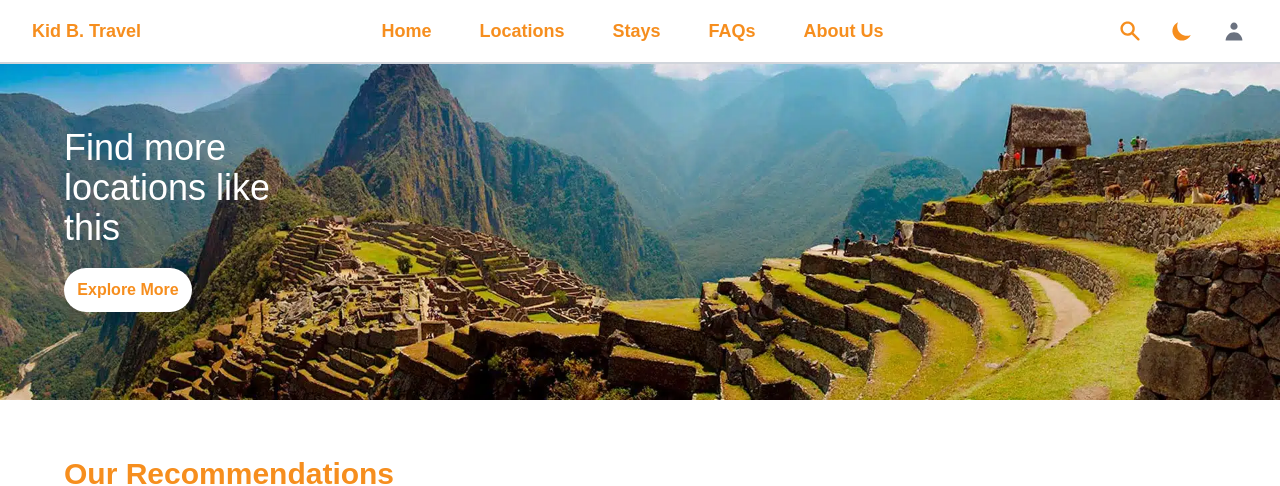
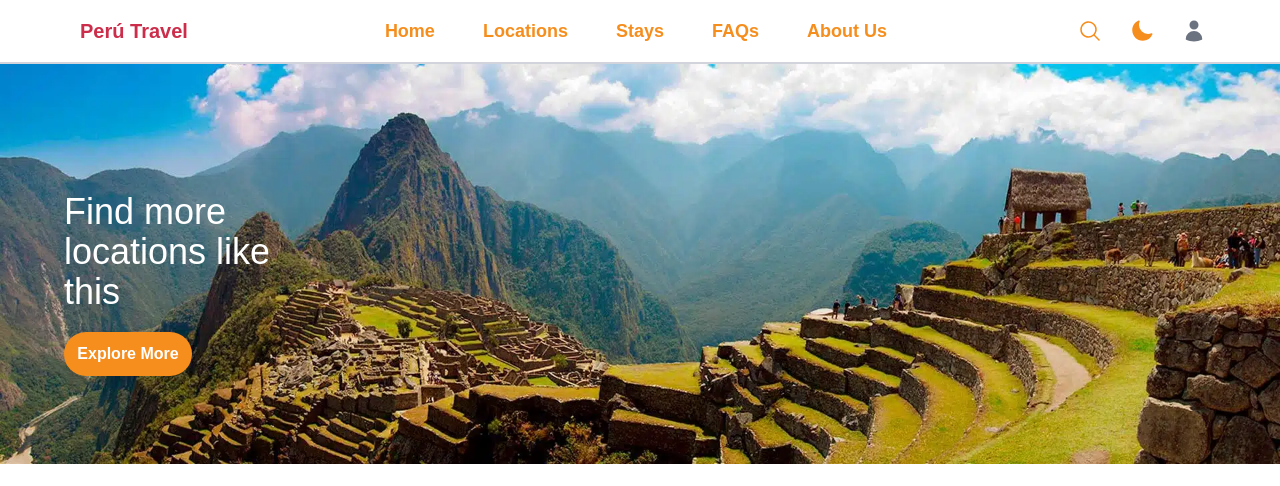
Before and after one commit to gatodemontecristo/travel-project, a React (Vite) app: page / in a window 1280 px wide. Shown: the top 486 px of the page. Built offline with nearby package versions, Linux system fonts and the light colour scheme.

Commit message:
Nav agregado

```diff
--- a/package.json
+++ b/package.json
@@ -10,6 +10,7 @@
     "preview": "vite preview"
   },
   "dependencies": {
+    "@heroicons/react": "^2.1.3",
     "react": "^18.2.0",
     "react-dom": "^18.2.0",
     "uuid": "^9.0.1"
--- a/src/components/Banner.tsx
+++ b/src/components/Banner.tsx
@@ -10,8 +10,8 @@ export const Banner = ({buttonText,titleText,imgPath}:BannerProps) => {
     <div className="w-full h-full bg-cover bg-center">
       <div className="w-1/5 absolute mt-32 mx-16 flex flex-col gap-5">
         <h2 className="text-4xl text-white font-normal">{titleText}</h2>
-        <button className="w-2/4 min-w-24 max-w-44 h-11 rounded-full text-primary font-bold shadow-lg bg-white transition-all duration-300 ease-in-out
-        hover:bg-primary hover:text-white transform hover:-translate-y-1 hover:scale-110">
+        <button className="w-2/4 min-w-24 max-w-44 h-11 rounded-full text-white font-bold shadow-lg bg-primary transition-all duration-300 ease-in-out
+        hover:bg-white hover:text-primary transform hover:-translate-y-1 hover:scale-110">
           {buttonText}
         </button>
       </div>
--- a/src/pages/App.tsx
+++ b/src/pages/App.tsx
@@ -1,3 +1,4 @@
+import { useEffect } from "react";
 import {
   Banner,
   Card,
@@ -9,15 +10,34 @@ import {
 } from "../components";
 import { FAQData, footerData, recomendacionesData } from "../data";
 import { v4 as uuidv4 } from "uuid";
+import { MagnifyingGlassIcon,MoonIcon,UserIcon } from '@heroicons/react/24/solid'
 
 function App() {
+  useEffect(() => {
+    const handleScroll = () => {
+      const navbarContainer = document.getElementById('myCustomNav');
+      if (navbarContainer) {
+        if (window.scrollY > 0) {
+          navbarContainer.classList.add('fixed');
+        } else {
+          navbarContainer.classList.remove('fixed');
+        }
+      }
+    };
+
+    window.addEventListener('scroll', handleScroll);
+
+    return () => {
+      window.removeEventListener('scroll', handleScroll);
+    };
+  }, []);
   return (
     <>
     <header>
-      <nav className="hidden fixed z-10 md:flex flex-row justify-between items-center w-full h-16 pl-2 lg:pl-4 pr-4 lg:pr-6 border-solid border-b-2 border-gray-300 dark:border-gray-600 text-primary dark:text-white bg-white dark:bg-gray-900 transition-all duration-300">
+      <nav id="myCustomNav" className="hidden z-10 md:flex flex-row justify-between items-center w-full h-16 pl-2 lg:px-16 pr-4 border-solid border-b-2 border-gray-300 dark:border-gray-600 text-primary dark:text-white bg-white dark:bg-gray-900 transition-all duration-300">
         <a href="https://github.com/KidBourbon/travel-website" target="_blank" rel="noopener noreferrer">
-          <h1 className="text-base lg:text-lg font-bold px-4 py-2 lg:rounded-full lg:transition-all lg:duration-300 lg:ease-in-out lg:hover:bg-primary dark:lg:hover:bg-white lg:hover:text-white dark:lg:hover:text-black lg:transform lg:hover:scale-105">
-            Kid B. Travel
+          <h1 className="text-base lg:text-xl font-bold px-4 py-2 lg:rounded-full lg:transition-all lg:duration-300 lg:ease-in-out   lg:transform text-tertiary ">
+            Perú Travel
           </h1>
         </a>
 
@@ -31,25 +51,21 @@ function App() {
 
         <div className="flex flex-row justify-center items-center lg:gap-2">
           <a id="search-desktop" className="p-2 rounded-full border-solid border-2 border-transparent transform transition-all duration-300 ease-in-out lg:hover:border-primary dark:lg:hover:border-white" href="#">
-            <svg width="24" height="24" viewBox="0 0 20 20" fill="none" xmlns="http://www.w3.org/2000/svg">
-              <path className="fill-current text-primary dark:text-white" fill-rule="evenodd" clip-rule="evenodd" d="M8 3.99997C6.93913 3.99997 5.92172 4.4214 5.17157 5.17155C4.42143 5.92169 4 6.93911 4 7.99997C4 9.06084 4.42143 10.0783 5.17157 10.8284C5.92172 11.5785 6.93913 12 8 12C9.06087 12 10.0783 11.5785 10.8284 10.8284C11.5786 10.0783 12 9.06084 12 7.99997C12 6.93911 11.5786 5.92169 10.8284 5.17155C10.0783 4.4214 9.06087 3.99997 8 3.99997ZM2 7.99997C1.99988 7.05568 2.22264 6.12468 2.65017 5.28271C3.0777 4.44074 3.69792 3.71157 4.4604 3.1545C5.22287 2.59743 6.10606 2.22819 7.03815 2.07681C7.97023 1.92543 8.92488 1.99618 9.82446 2.28332C10.724 2.57046 11.5432 3.06587 12.2152 3.72927C12.8872 4.39266 13.3931 5.20531 13.6919 6.10111C13.9906 6.9969 14.0737 7.95056 13.9343 8.88452C13.795 9.81848 13.4372 10.7064 12.89 11.476L17.707 16.293C17.8892 16.4816 17.99 16.7342 17.9877 16.9964C17.9854 17.2586 17.8802 17.5094 17.6948 17.6948C17.5094 17.8802 17.2586 17.9854 16.9964 17.9876C16.7342 17.9899 16.4816 17.8891 16.293 17.707L11.477 12.891C10.5794 13.5293 9.52335 13.9081 8.42468 13.9861C7.326 14.0641 6.22707 13.8381 5.2483 13.3329C4.26953 12.8278 3.44869 12.063 2.87572 11.1223C2.30276 10.1816 1.99979 9.10141 2 7.99997Z"></path>
-            </svg>
+          <MagnifyingGlassIcon className="h-6 w-6 fill-current text-primary" />
           </a>
 
           <button id="moon-btn-desktop" className="p-2 rounded-full border-solid border-2 border-transparent transform transition-all duration-300 ease-in-out lg:hover:border-primary dark:lg:hover:border-white" href="#">
-            <svg width="24" height="24" viewBox="0 0 29 29" fill="none" xmlns="http://www.w3.org/2000/svg">
-              <path className="fill-current text-primary dark:text-white" d="M25.0748 19.2748C22.9267 20.2465 20.5334 20.5405 18.214 20.1177C15.8945 19.6949 13.7589 18.5753 12.0918 16.9082C10.4246 15.241 9.30509 13.1055 8.88228 10.786C8.45946 8.46654 8.75347 6.0733 9.72512 3.92514C8.01494 4.69801 6.51777 5.87422 5.36208 7.35288C4.20638 8.83154 3.42666 10.5685 3.08979 12.4147C2.75293 14.261 2.86898 16.1614 3.428 17.9529C3.98702 19.7444 4.97232 21.3736 6.29935 22.7006C7.62639 24.0276 9.25556 25.0129 11.0471 25.572C12.8386 26.131 14.739 26.247 16.5852 25.9102C18.4315 25.5733 20.1684 24.7936 21.6471 23.6379C23.1257 22.4822 24.302 20.985 25.0748 19.2748V19.2748Z"></path>
-            </svg>
+          <MoonIcon className="h-6 w-6 fill-current text-primary" />
           </button>
 
           <a id="user-desktop" className="p-2 rounded-full border-solid border-2 border-transparent transform transition-all duration-300 ease-in-out lg:hover:border-primary dark:lg:hover:border-white" href="#">
-            <svg width="24" height="24" viewBox="0 0 20 20" fill="none" xmlns="http://www.w3.org/2000/svg">
-              <path className="fill-current text-gray-500 dark:text-white" fill-rule="evenodd" clip-rule="evenodd" d="M10 9C10.7956 9 11.5587 8.68393 12.1213 8.12132C12.6839 7.55871 13 6.79565 13 6C13 5.20435 12.6839 4.44129 12.1213 3.87868C11.5587 3.31607 10.7956 3 10 3C9.20435 3 8.44129 3.31607 7.87868 3.87868C7.31607 4.44129 7 5.20435 7 6C7 6.79565 7.31607 7.55871 7.87868 8.12132C8.44129 8.68393 9.20435 9 10 9ZM3 18C3 17.0807 3.18106 16.1705 3.53284 15.3212C3.88463 14.4719 4.40024 13.7003 5.05025 13.0503C5.70026 12.4002 6.47194 11.8846 7.32122 11.5328C8.1705 11.1811 9.08075 11 10 11C10.9193 11 11.8295 11.1811 12.6788 11.5328C13.5281 11.8846 14.2997 12.4002 14.9497 13.0503C15.5998 13.7003 16.1154 14.4719 16.4672 15.3212C16.8189 16.1705 17 17.0807 17 18H3Z"></path>
-            </svg>
+          <UserIcon className="h-6 w-6 fill-current text-gray-500" />
           </a>
         </div>
       </nav>
     </header>
+
+
       <Banner
         buttonText="Explore More"
         titleText="Find more locations like this"
```
Also changed, not shown: 2 other files (tests, documents, lock files or other folders).
